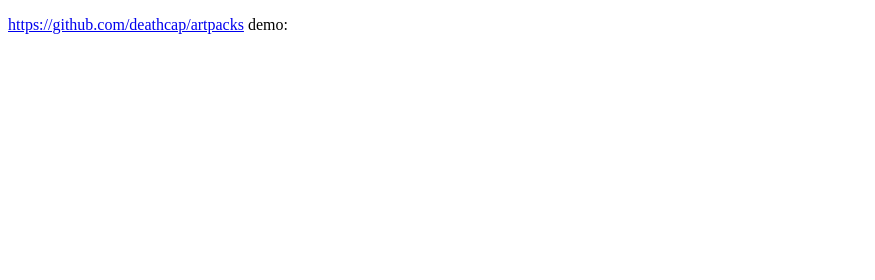
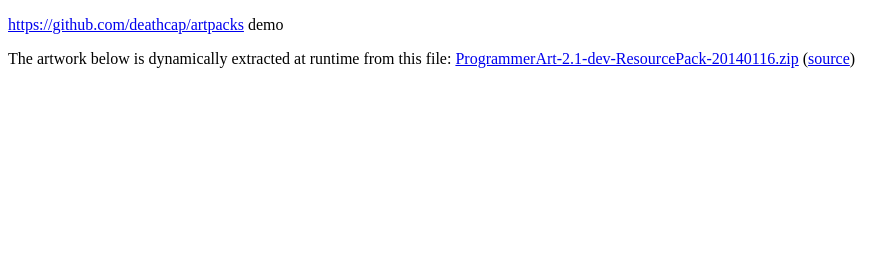
Before and after one commit to deathcap/artpacks, a website: page index.html in a window 1280 px wide. Shown: the top 280 px of the page, 0-875 px from the left. Drawn offline with Linux system fonts and the light colour scheme; no server answers.

Commit message:
Add link to zip in demo

```diff
--- a/index.html
+++ b/index.html
@@ -5,7 +5,11 @@
 </head>
 <body>
 <a href="https://github.com/deathcap/artpacks"><img style="position: absolute; top: 0; right: 0; border: 0;" src="https://s3.amazonaws.com/github/ribbons/forkme_right_green_007200.png" alt="Fork me on GitHub"></a>
-<p><a href="https://github.com/deathcap/artpacks">https://github.com/deathcap/artpacks</a> demo:
+<p><a href="https://github.com/deathcap/artpacks">https://github.com/deathcap/artpacks</a> demo
+
+<p>The artwork below is dynamically extracted at runtime from this file: <a href="ProgrammerArt-2.1-dev-ResourcePack-20140116.zip">ProgrammerArt-2.1-dev-ResourcePack-20140116.zip</a>
+ (<a href="https://github.com/deathcap/ProgrammerArt">source</a>)
+
 <p>
 <script src="bundle.js"></script>
 </body>
```
